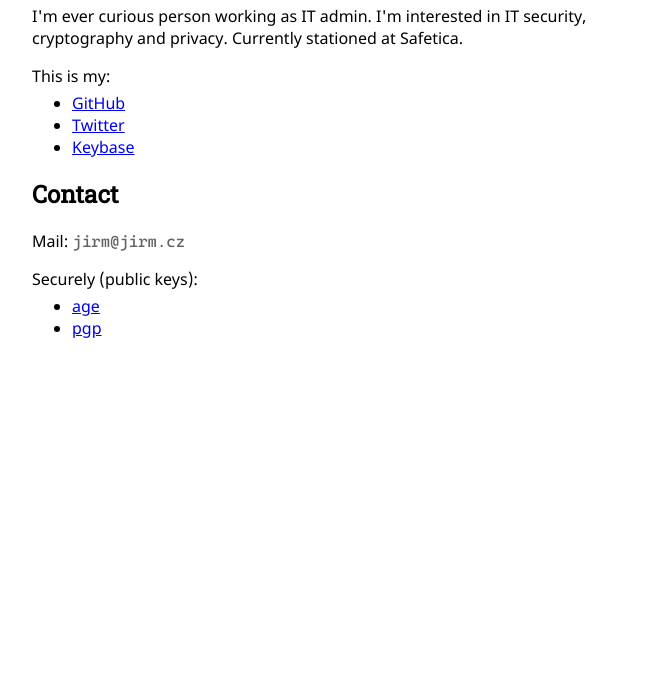
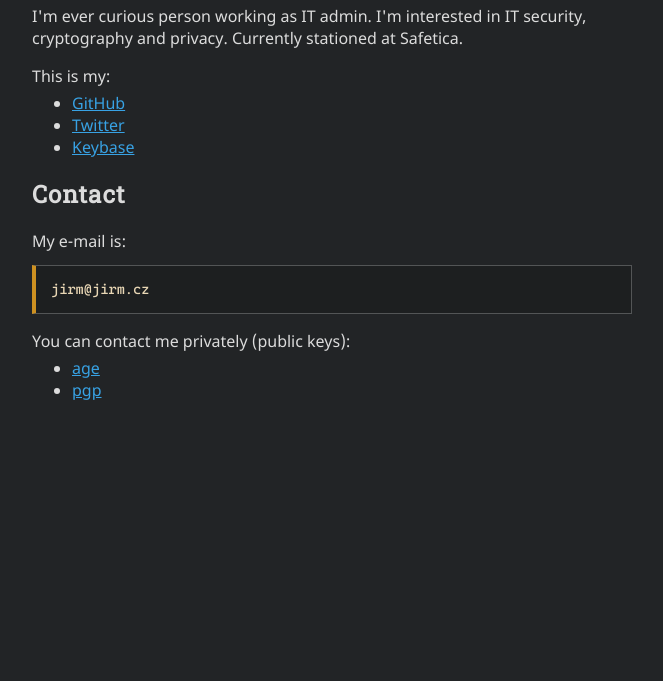
Before and after one commit to gjirm/various-projects, a plain HTML site: page jirm.fly.dev/jirm.cz/index.html in a window 1280 px wide. Shown: the part 119-800 px from the top of the page, without its empty margins (308-971 px from the left). Drawn offline with Linux system fonts and the light colour scheme.

Commit message:
jirmcz: main page update

```diff
--- a/jirm.fly.dev/jirm.cz/index.html
+++ b/jirm.fly.dev/jirm.cz/index.html
@@ -3,9 +3,6 @@
 <head>
     <meta charset="utf-8">
     <meta name="viewport" content="width=device-width, initial-scale=1">
-    <link rel="preconnect" href="https://fonts.googleapis.com">
-    <link rel="preconnect" href="https://fonts.gstatic.com" crossorigin>
-    <link href="https://fonts.googleapis.com/css2?family=Roboto&family=Roboto+Serif&family=Noto+Sans&family=Noto+Serif&display=swap" rel="stylesheet">
     <style>
 
         @font-face {
@@ -46,37 +43,53 @@
 
         body {
             font-family: "Noto Sans", sans-serif;
+            background-color: rgb(34, 36, 38);
+            color: rgb(220, 220, 220);
         }
 
         .my-p {
             margin-bottom: 5px;
         }
 
-        .my-pre {
+        pre {
             display: block;
-            background-color: rgb(240,240,240);
+            background-color: rgb(29, 31, 32);
+            border: 1px solid rgba(255, 255, 255, 0.24);;
+            border-left: 4px solid #ce9121;
             padding: 15px;
+            overflow-x:auto;
         }
 
         h1, h2, h3 {
             font-family: "Roboto Slab", serif;
+            letter-spacing: 1px;
         }
 
         code {
             font-family: "Cascadia Code", monospace;
-            font-size: 16px;
+            font-size: 14px;
+            color: #e9d7b5;
             -webkit-font-smoothing: antialiased;
-            color: rgb(100, 100, 100);
-        }
-
-        pre {
-            display: block;
-            background-color: rgb(240,240,240);
-            padding: 10px;
         }
 
         ul {
             margin-top: 5px;
+        }
+
+        a:link {
+            color: #38a2e4;
+        }
+        /* visited link */
+        a:visited {
+            color: #255fb6
+        }
+        /* mouse over link */
+        a:hover {
+            color: #ce9121;
+        }
+        /* selected link */
+        a:active {
+            color: #3a0874;
         }
 
     </style>
@@ -84,7 +97,7 @@
 </head>
 <body>
     <div class="container">
-        <h1 >Jiří Matějíček</h1>
+        <h1 style="border-left: 6px solid #ce9121; padding-left: 10px;">Jiří Matějíček</h1>
         <p>
             I'm ever curious person working as IT admin. I'm interested in IT security, cryptography and privacy. Currently stationed at Safetica.
         </p>
@@ -97,11 +110,12 @@
             <li><a href="https://keybase.io/jirm">Keybase</a></li>
         </ul>
         <h2>Contact</h2>
-        <p>
-            Mail: <code>jirm&commat;</code><code>jirm.cz</code>
+        <p class="my-p">
+            My e-mail is:
         </p>
+        <pre><code>jirm&commat;</code><code>jirm.cz</code></pre>
         <p class="my-p">
-            Securely (public keys):
+            You can contact me privately (public keys):
         </p>
         <ul>
             <li><a href="/age">age</a></li>
```
